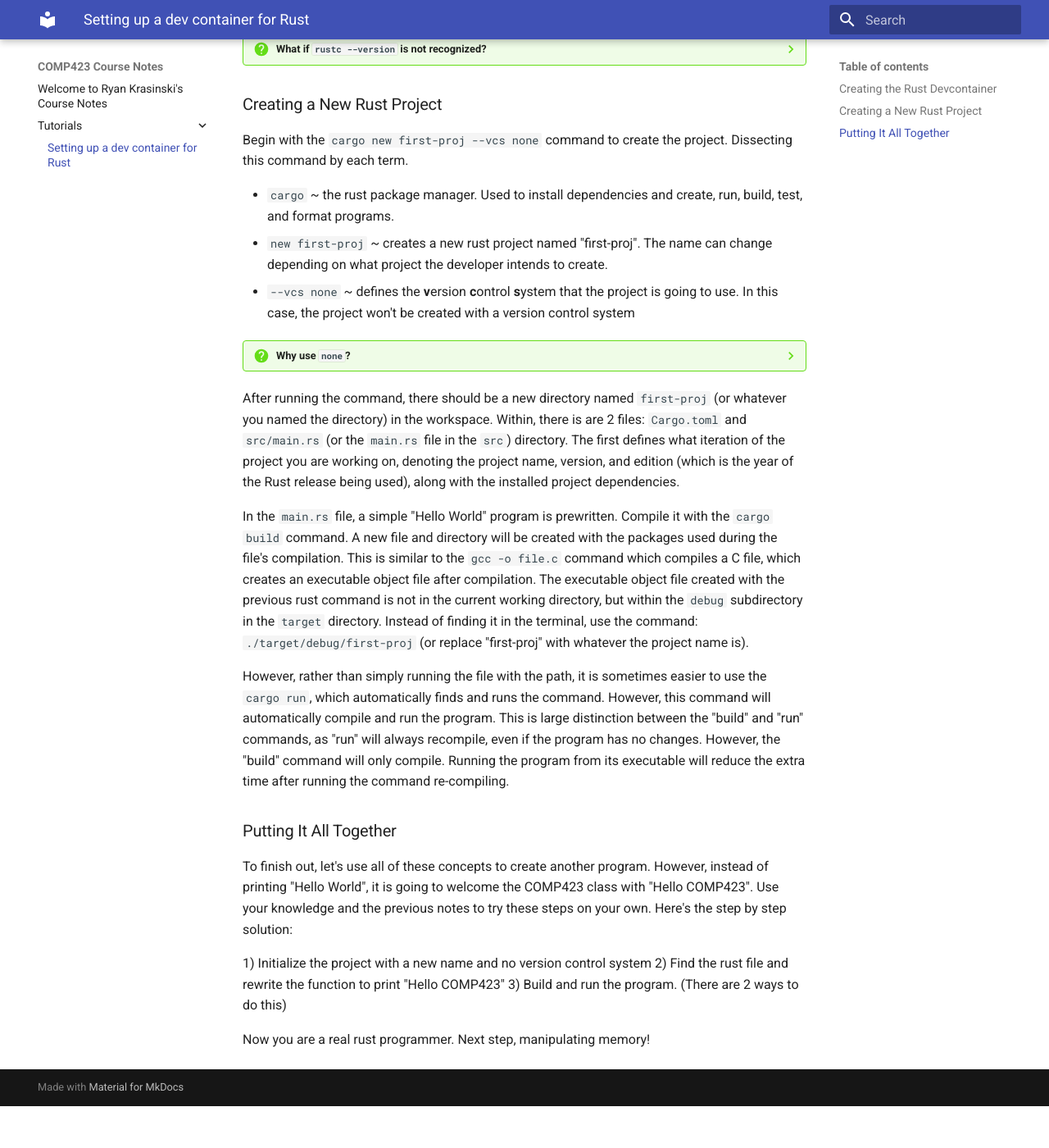
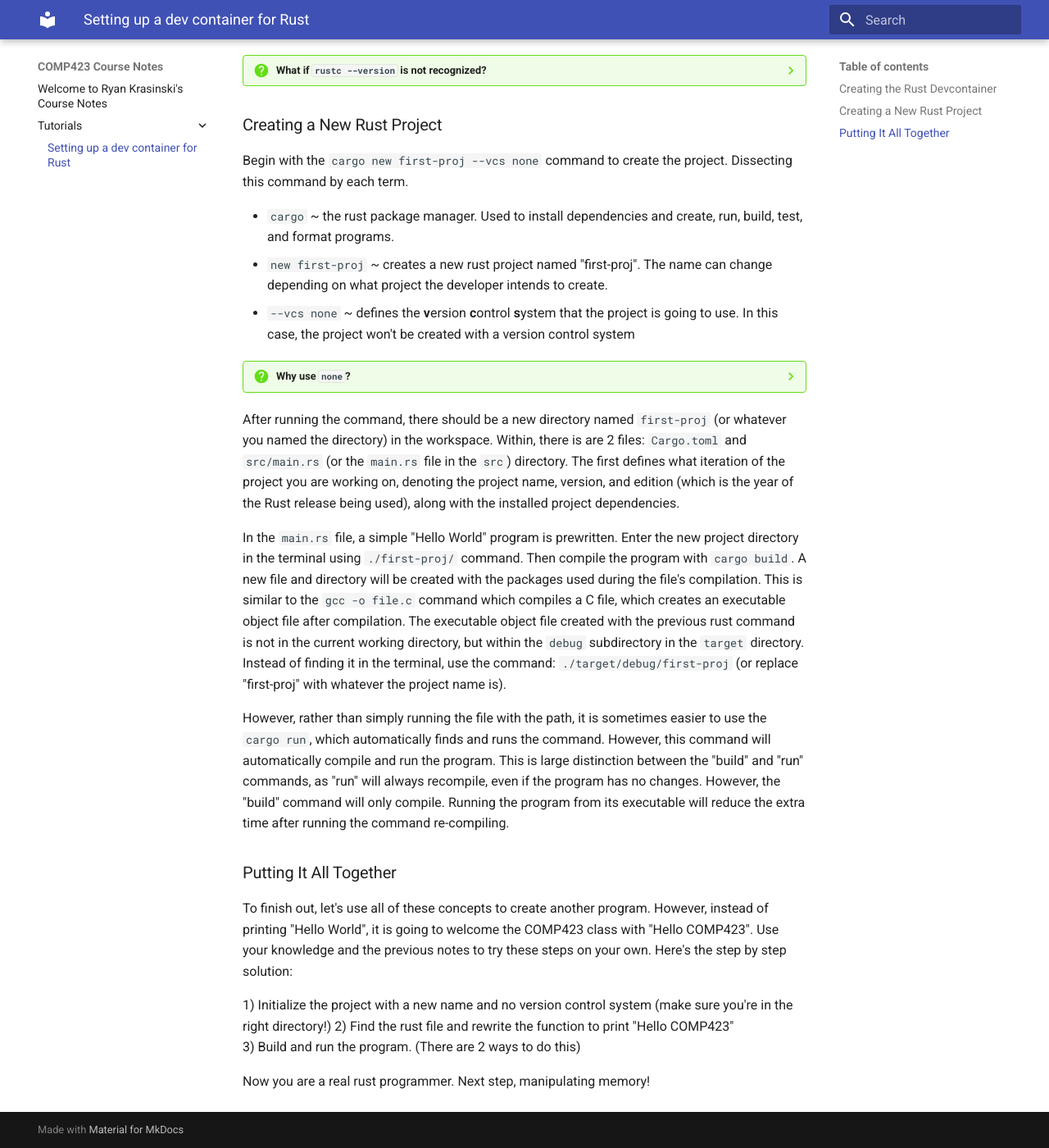
Before and after one commit to RunXPS/comp423-course-notes, an MkDocs documentation site: the page built from docs/tutorials/rust-setup.md, in a window 1280 px wide and 1400 px high, scrolled down 989 px. Shown: the whole window at 82% size. Built offline with MkDocs 1.6.1 and Material for MkDocs 9.7.7, drawn with Linux system fonts in a browser that asks for light colours; before the commit the page ends 2338 px from its top, so only the background shows below that; some of the changed text lies outside the part shown.

Commit message:
Minor changes to tutorial

````diff
--- a/docs/tutorials/rust-setup.md
+++ b/docs/tutorials/rust-setup.md
@@ -11,8 +11,9 @@
 
 To start using rust, we must first create a devcontainer to install our dependencies.
 
-Create a `.devcontainer` subdirectory in the `tutorials` and a `devcontainer.json` file, similar to the one created in the MkDocs Tutorial.
-In that new file, copy the following code. The **name** is up to the developer, however the **image** has been copied from [microsoft's saved images](https://hub.docker.com/r/microsoft/vscode-devcontainers) and the extension is the [rust-analyzer](https://marketplace.visualstudio.com/items?itemName=rust-lang.rust-analyzer) extension for VS Code.
+Create a new directory called `rust-dev-container` and initialize it as a git repository with the `git init` command. Within this new directory, create a `.devcontainer` subdirectory and a `devcontainer.json` file, similar to the one created in the MkDocs Tutorial.
+In that new file, copy the following code.
+The **name** is up to the developer, however the **image** has been copied from [microsoft's saved images](https://hub.docker.com/r/microsoft/vscode-devcontainers) and the extension is the [rust-analyzer](https://marketplace.visualstudio.com/items?itemName=rust-lang.rust-analyzer) extension for VS Code.
 
 ```
   {
@@ -53,8 +54,8 @@
 
 After running the command, there should be a new directory named `first-proj` (or whatever you named the directory) in the workspace. Within, there is are 2 files: `Cargo.toml` and `src/main.rs` (or the `main.rs` file in the `src`) directory. The first defines what iteration of the project you are working on, denoting the project name, version, and edition (which is the year of the Rust release being used), along with the installed project dependencies.
 
-In the `main.rs` file, a simple "Hello World" program is prewritten. Compile it with the `cargo build` command. A new file and directory will be created with the packages used during the file's compilation. This is similar to the `gcc -o file.c` command which compiles a C file, which creates an executable object file after compilation.
-The executable object file created with the previous rust command is not in the current working directory, but within the `debug` subdirectory in the `target` directory. Instead of finding it in the terminal, use the command: `./target/debug/first-proj` (or replace "first-proj" with whatever the project name is).
+
+In the `main.rs` file, a simple "Hello World" program is prewritten. Enter the new project directory in the terminal using `./first-proj/` command. Then compile the program with `cargo build`. A new file and directory will be created with the packages used during the file's compilation. This is similar to the `gcc -o file.c` command which compiles a C file, which creates an executable object file after compilation. The executable object file created with the previous rust command is not in the current working directory, but within the `debug` subdirectory in the `target` directory. Instead of finding it in the terminal, use the command: `./target/debug/first-proj` (or replace "first-proj" with whatever the project name is).
 
 However, rather than simply running the file with the path, it is sometimes easier to use the `cargo run`, which automatically finds and runs the command. However, this command will automatically compile and run the program. This is large distinction between the "build" and "run" commands, as "run" will always recompile, even if the program has no changes. However, the "build" command will only compile. Running the program from its executable will reduce the extra time after running the command re-compiling.
 
@@ -62,7 +63,7 @@
 ### Putting It All Together
 To finish out, let's use all of these concepts to create another program. However, instead of printing "Hello World", it is going to welcome the COMP423 class with "Hello COMP423". Use your knowledge and the previous notes to try these steps on your own. Here's the step by step solution:
 
-1) Initialize the project with a new name and no version control system
+1) Initialize the project with a new name and no version control system (make sure you're in the right directory!)
 2) Find the rust file and rewrite the function to print "Hello COMP423"
 3) Build and run the program. (There are 2 ways to do this)
 
````
